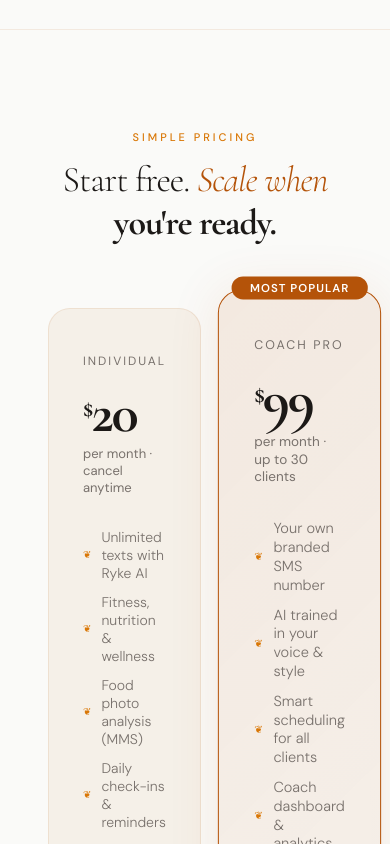
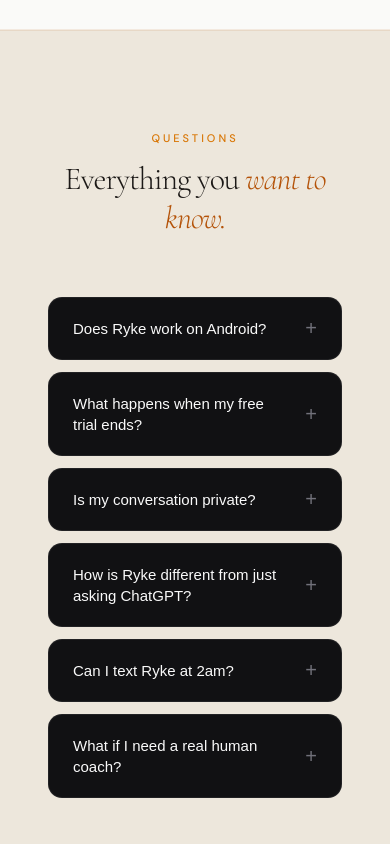
Before and after one commit to usekiba0/KIBA, a Next.js app in the folder frontend/: page /preview in a window 390 px wide. Shown: the part 10840-11684 px from the top of the page. Built offline with nearby package versions, Linux system fonts and the light colour scheme.

Commit message:
remove: pricing section from preview page

```diff
--- a/frontend/src/app/preview/page.tsx
+++ b/frontend/src/app/preview/page.tsx
@@ -90,7 +90,7 @@
           Ryke<span style={{ color: RL }}>.ai</span>
         </div>
         <ul style={{ display: 'flex', alignItems: 'center', gap: 40, listStyle: 'none' }}>
-          {[['#how', 'How it works'], ['#coaches', 'For Coaches'], ['#pricing', 'Pricing']].map(([h, l]) => (
+          {[['#how', 'How it works'], ['#coaches', 'For Coaches']].map(([h, l]) => (
             <li key={l}><a href={h} style={{ textDecoration: 'none', color: MT, fontSize: 14, transition: 'color 0.2s' }} onMouseEnter={e => (e.currentTarget.style.color = TX)} onMouseLeave={e => (e.currentTarget.style.color = MT)}>{l}</a></li>
           ))}
           <li><Link href="/onboarding" style={{ background: GRAD, color: 'white', padding: '10px 24px', borderRadius: 8, fontSize: 14, fontWeight: 600, textDecoration: 'none', boxShadow: `0 4px 14px ${GLOW(0.4)}`, display: 'inline-block' }}>Start Free Trial</Link></li>
@@ -399,38 +399,6 @@
         </div></FadeIn>
       </div>
 
-      {/* ══ PRICING ══ */}
-      <section id="pricing" style={{ padding: '100px 48px', maxWidth: 1200, margin: '0 auto' }}>
-        <FadeIn><div style={{ textAlign: 'center' as const, marginBottom: 64 }}>
-          <div style={{ fontSize: 11, letterSpacing: 3, textTransform: 'uppercase' as const, color: RL, marginBottom: 14, fontWeight: 500 }}>Simple pricing</div>
-          <h2 style={{ fontFamily: "'Cormorant Garamond', serif", fontSize: 'clamp(36px,5vw,64px)', fontWeight: 300, letterSpacing: '-1px', color: TX }}>
-            Start free. <em style={{ fontStyle: 'italic', color: V }}>Scale when</em> <strong style={{ fontWeight: 700 }}>you&apos;re ready.</strong>
-          </h2>
-        </div></FadeIn>
-        <div style={{ display: 'grid', gridTemplateColumns: 'repeat(3,1fr)', gap: 20, alignItems: 'start' }}>
-          {[
-            { label: 'Individual', price: 20, period: 'per month · cancel anytime', features: ['Unlimited texts with Ryke AI', 'Fitness, nutrition & wellness', 'Food photo analysis (MMS)', 'Daily check-ins & reminders', 'Mental health support', 'Crisis detection & safety net'], cta: 'Start Free Trial', href: '/onboarding', featured: false },
-            { label: 'Coach Pro', price: 99, period: 'per month · up to 30 clients', features: ['Your own branded SMS number', 'AI trained in your voice & style', 'Smart scheduling for all clients', 'Coach dashboard & analytics', 'Human handoff alerts', 'Client progress tracking', 'Response delay settings'], cta: 'Start Free Trial', href: '/onboarding', featured: true, badge: 'Most Popular' },
-            { label: 'Coach Elite', price: 149, period: 'per month · unlimited clients', features: ['Everything in Coach Pro', 'Unlimited client seats', 'Multiple AI personas', 'Priority support', 'Custom branding', 'Early access to new features'], cta: 'Contact Us', href: 'mailto:hello@ryke.ai', featured: false },
-          ].map((p, i) => (
-            <FadeIn key={p.label} delay={i * 100}>
-              <div style={{ background: p.featured ? `linear-gradient(135deg,${GLOW(0.18)},${VGLOW(0.08)})` : S1, border: p.featured ? `1px solid ${R}` : `1px solid ${GLOW(0.2)}`, borderRadius: 22, padding: '44px 34px', position: 'relative', transform: p.featured ? 'scale(1.04)' : 'none', boxShadow: p.featured ? `0 0 50px ${GLOW(0.2)}` : 'none' }}>
-                {p.badge && <div style={{ position: 'absolute', top: -14, left: '50%', transform: 'translateX(-50%)', background: GRAD, color: 'white', fontSize: 11, fontWeight: 600, padding: '4px 18px', borderRadius: 20, letterSpacing: 1, textTransform: 'uppercase' as const, whiteSpace: 'nowrap' as const }}>{p.badge}</div>}
-                <div style={{ fontSize: 12, letterSpacing: 2, textTransform: 'uppercase' as const, color: MT, marginBottom: 16 }}>{p.label}</div>
-                <div style={{ fontFamily: "'Cormorant Garamond', serif", fontSize: 56, fontWeight: 700, lineHeight: 1, marginBottom: 4, letterSpacing: '-2px', color: TX }}><sup style={{ fontSize: 24, verticalAlign: 'top', marginTop: 12, display: 'inline-block' }}>$</sup>{p.price}</div>
-                <div style={{ fontSize: 13, color: MT, marginBottom: 32 }}>{p.period}</div>
-                <ul style={{ listStyle: 'none', marginBottom: 36, display: 'flex', flexDirection: 'column' as const, gap: 11 }}>
-                  {p.features.map(f => <li key={f} style={{ fontSize: 14, color: MT, display: 'flex', alignItems: 'center', gap: 10, fontWeight: 300 }}><span style={{ color: RL, fontSize: 10, flexShrink: 0 }}>&#10086;</span>{f}</li>)}
-                </ul>
-                <Link href={p.href as string} style={{ display: 'block', width: '100%', padding: '14px', borderRadius: 10, fontSize: 14, fontWeight: 600, textDecoration: 'none', textAlign: 'center' as const, background: p.featured ? GRAD : 'transparent', color: p.featured ? 'white' : TX, border: p.featured ? 'none' : '1px solid rgba(0,0,0,0.15)', boxSizing: 'border-box' as const, boxShadow: p.featured ? `0 4px 16px ${GLOW(0.4)}` : 'none' }}>
-                  {p.cta} &rarr;
-                </Link>
-              </div>
-            </FadeIn>
-          ))}
-        </div>
-      </section>
-
       {/* ══ FAQ ══ */}
       <div style={{ background: S2, borderTop: `1px solid ${GLOW(0.1)}`, borderBottom: `1px solid ${GLOW(0.1)}`, padding: '100px 48px' }}>
         <div style={{ maxWidth: 860, margin: '0 auto' }}>
```
